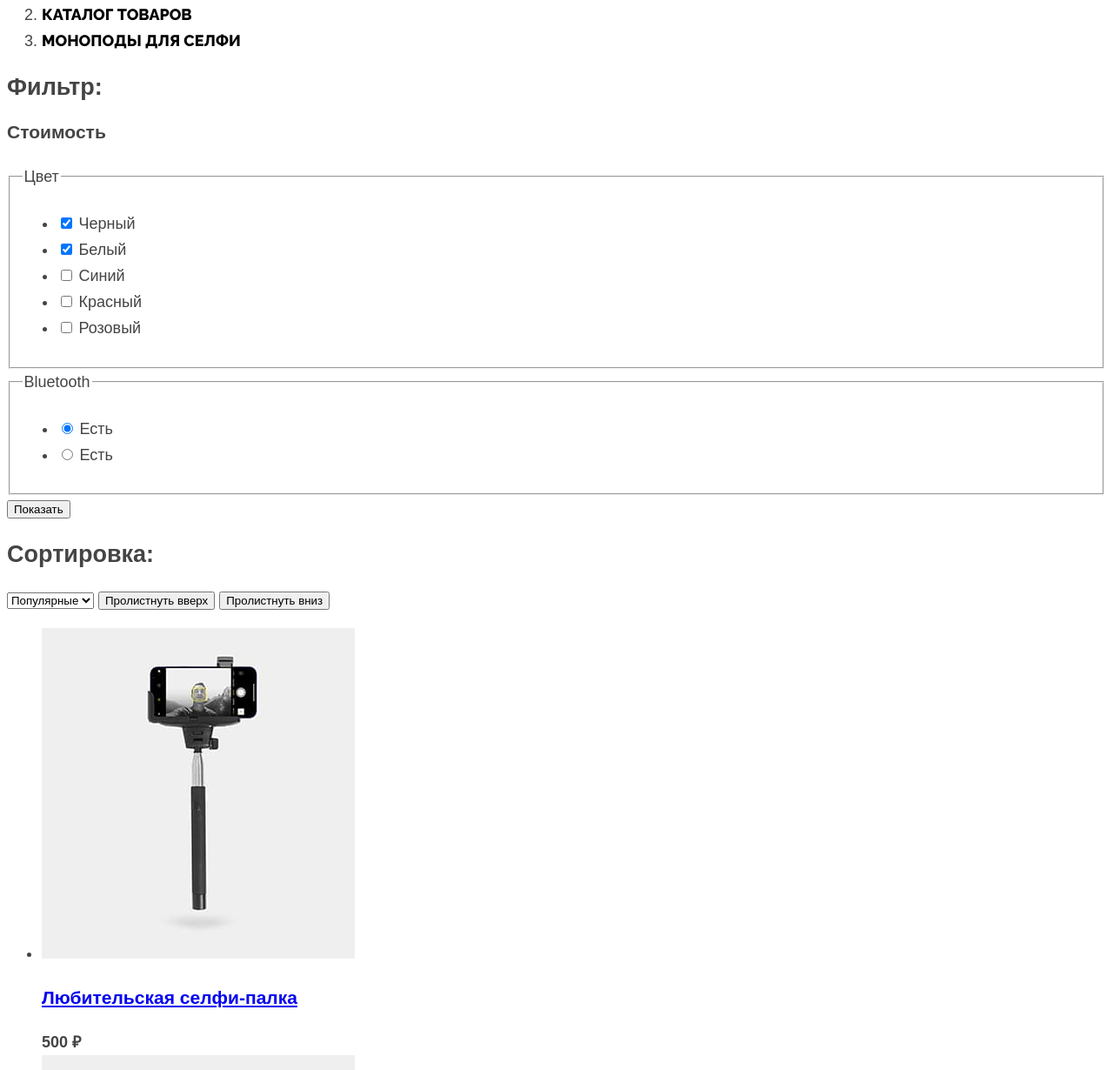
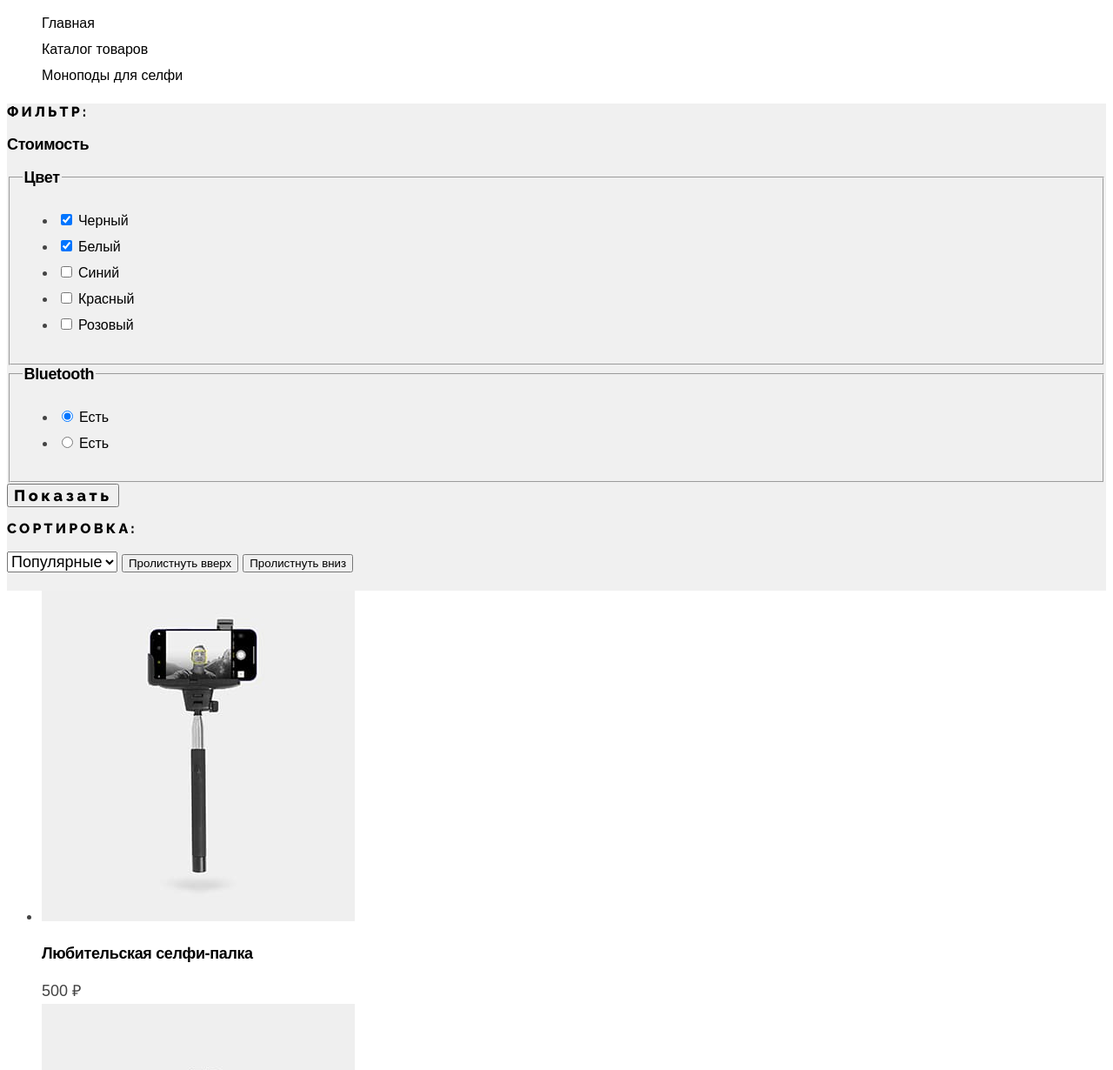
Before and after one commit to KseniyaKovalenko/Device, a plain HTML site: page catalog.html in a window 1280 px wide. Shown: the part 480-1710 px from the top of the page at 87% size. Drawn offline with Linux system fonts and the light colour scheme.

Commit message:
Add basic stilization for catalog

```diff
--- a/catalog.html
+++ b/catalog.html
@@ -76,7 +76,7 @@
             <section class="catalog-page">
                 <h2 class="catalog-filter-title">Фильтр:</h2>
                 <h3 class="filter-form-title">Стоимость</h3>
-                <!--Место для разметки рыжажка выбора цены-->
+                <!--Место для разметки рычажка выбора цены-->
                 <form class="catalog-filter" action="https://echo.htmlacademy.ru/" method="get">
                     <fieldset class="catalog-filter-group">
                         <legend class="filter-form-title">Цвет</legend>
@@ -130,7 +130,7 @@
                             </li>
                         </ul>
                     </fieldset>
-                    <button class="button" type="submit">Показать</button>
+                    <button class="show-button" type="submit">Показать</button>
                 </form>
                 <h2 class="catalog-filter-title">Сортировка:</h2>
                 <select class="select-control">
@@ -144,6 +144,7 @@
                 <button class="sorting-down-button" type="button">
                     <span class="visually-hidden">Пролистнуть вниз</span>
                 </button>
+                <div class="products-list-wrapper">
                 <ul class="product-list">
                     <li class="product-card">
                         <a class="product-card-link" href="#">
@@ -195,12 +196,13 @@
                         <a class="pagination-link" href="#">15</a>
                     </li>
                 </ol>
+            </div>
             </section>
         </main>
         <footer class="main-footer">
             <section class="footer-address">
                 <h2 class="visually-hidden">Адрес.</h2>
-                <img class="footer-logo" width="145" height="36" alt="Логотип интернет-магазина электронной техники Device">
+                <img class="footer-logo" width="145" height="36" alt="Логотип интернет-магазина электронной техники Device" src="images/footer-logo.svg">
                 <address class="footer-store-address">
                     <p class="footer-address-paragraph">Санкт-Петербург, набережная реки Карповки, 5, литера П.</p>
                 </address>
--- a/styles/style.css
+++ b/styles/style.css
@@ -5,6 +5,8 @@ body {
     color: #444444;
     background-color: #ffffff;
 }
+
+/* Header */
 
 .main-header {
     color: #000000;
@@ -60,6 +62,8 @@ body {
     font-weight: 400;
 }
 
+/* Slider */
+
 .slide-number {
     font-size: 180px;
     font-weight: 700;
@@ -100,6 +104,8 @@ body {
     text-align: left;
 }
 
+/* Section 1 - Catalog */
+
 .catalog-category-list {
     list-style-type: none;
 }
@@ -122,6 +128,8 @@ body {
     letter-spacing: -0.02em;
     text-align: left;
 }
+
+/* Section 2 - Delivery */
 
 .gray-color-wrapper {
     background-color: #F0F0F0;
@@ -169,6 +177,8 @@ body {
     text-align: center;
 }
 
+/* Section 3 - About company */
+
 .about-company-paragraph {
     text-align: left;
 }
@@ -212,6 +222,8 @@ body {
     letter-spacing: .2em;
 }
 
+/* Section 4 - Newsletter */
+
 .newsletter {
     background-color: #F0F0F0;
 }
@@ -241,6 +253,8 @@ body {
 .free-paragraph {
     text-align: left;
 }
+
+/* Footer */
 
 .main-footer {
     background-color: #444444;
@@ -273,3 +287,127 @@ body {
     color: #ffffff;
     font-style: normal;
 }
+
+ /* Inner-header */
+
+.main-inner-title {
+    font-family: "Raleway", sans-serif;
+    font-size: 50px;
+    line-height: 50px;
+    color: #000000;
+    font-weight: 800;
+    text-align: left;
+}
+
+.breadcrumbs-list {
+    list-style-type: none;
+}
+
+.breadcrumbs-link {
+    font-family: "Rubic", sans-serif;
+    font-size: 16px;
+    line-height: 20px;
+    font-weight: 400;
+    text-transform: none;
+    text-align: left;
+}
+
+/* Section 1 - Catalog page
+     Filter */
+
+.catalog-page {
+    background-color: #F0F0F0;
+}
+
+.catalog-filter-title {
+    font-family: "Raleway", sans-serif;
+    font-size: 16px;
+    font-weight: 800;
+    line-height: 19px;
+    letter-spacing: .2em;
+    color: #000000;
+    text-transform: uppercase;
+    text-align: left;
+}
+
+.filter-form-title {
+    font-weight: 700;
+    color: #000000;
+    font-size: 18px;
+    line-height: 20px;
+    letter-spacing: -0.02em;
+}
+
+.control {
+    font-size: 16px;
+    line-height: 20px;
+    color: #000000;
+}
+
+.show-button {
+    font-family: "Raleway", sans-serif;
+    color: #000000;
+    font-size: 18px;
+    line-height: 21px;
+    font-weight: 800;
+    letter-spacing: .2em;
+}
+
+.select-control {
+    font-family: "Rubic", sans-serif;
+    font-size: 18px;
+    line-height: 30px;
+}
+
+/* Products list*/
+
+.products-list-wrapper {
+    background-color: #ffffff;
+}
+
+.product-card-link {
+    text-decoration: none;
+}
+
+.product-card-title {
+    font-size: 18px;
+    line-height: 20px;
+    color: #000000;
+    font-weight: 700;
+    letter-spacing: -0.02em;
+    text-align: left;
+}
+
+.product-price {
+    line-height: 21px;
+    text-align: right;
+    font-weight: 400;
+}
+
+.product-list-button {
+    font-family: "Raleway", sans-serif;
+    font-size: 16px;
+    line-height: 19px;
+    font-weight: 800;
+    letter-spacing: .2em;
+    background-color: #ffffff;
+}
+
+/* Pagination */
+
+.pagination-back-link {
+    font-family: "Raleway", sans-serif;
+    line-height: 21px;
+    font-weight: 800;
+    opacity: 30%;
+    letter-spacing: .2em;
+}
+
+.pagination-forward-link {
+    text-decoration: none;
+    font-family: "Raleway", sans-serif;
+    line-height: 21px;
+    font-weight: 800;
+    color: #444444;
+    letter-spacing: .2em;
+}
```
Also changed, not shown: index.html (+1 -1 lines).
